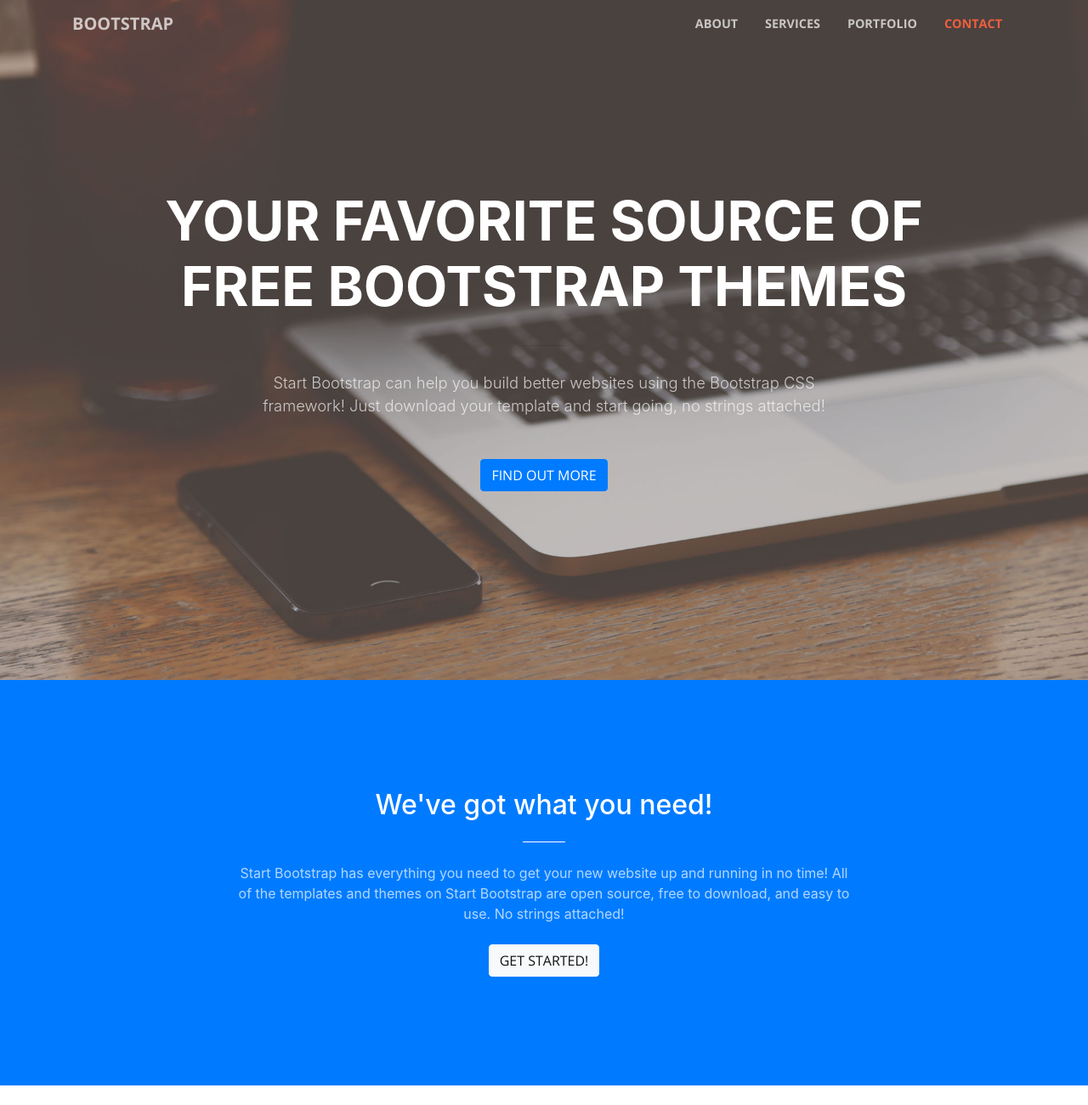
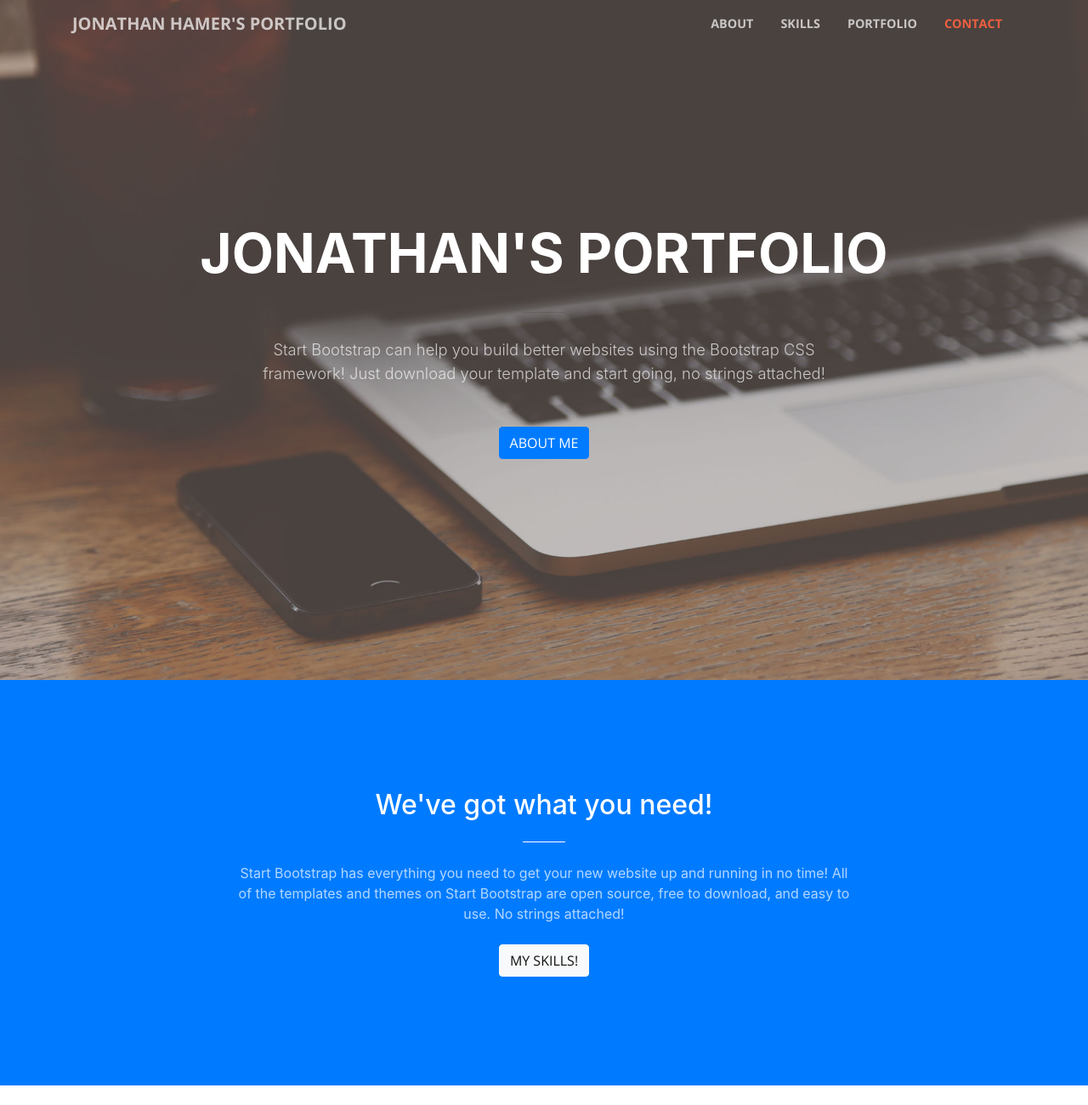
Before and after one commit to hamerjjh/hamerjjh.github.io, a website with bundled scripts: page index.html in a window 1280 px wide. Shown: the top 1300 px of the page at 85% size. Built offline with nearby package versions, Linux system fonts and the light colour scheme.

Commit message:
header changes

```diff
--- a/index.html
+++ b/index.html
@@ -31,7 +31,7 @@
     <!-- Navigation -->
     <nav class="navbar navbar-expand-lg navbar-light fixed-top" id="mainNav">
       <div class="container">
-        <a class="navbar-brand js-scroll-trigger" href="#page-top"> Bootstrap</a>
+        <a class="navbar-brand js-scroll-trigger" href="#page-top"> Jonathan Hamer's Portfolio</a>
         <button class="navbar-toggler navbar-toggler-right" type="button" data-toggle="collapse" data-target="#navbarResponsive" aria-controls="navbarResponsive" aria-expanded="false" aria-label="Toggle navigation">
           <span class="navbar-toggler-icon"></span>
         </button>
@@ -41,7 +41,7 @@
               <a class="nav-link js-scroll-trigger" href="#about">About</a>
             </li>
             <li class="nav-item">
-              <a class="nav-link js-scroll-trigger" href="#services">Services</a>
+              <a class="nav-link js-scroll-trigger" href="#services">Skills</a>
             </li>
             <li class="nav-item">
               <a class="nav-link js-scroll-trigger" href="#portfolio">Portfolio</a>
@@ -59,13 +59,13 @@
         <div class="row">
           <div class="col-lg-10 mx-auto">
             <h1 class="text-uppercase">
-              <strong>Your Favorite Source of Free Bootstrap Themes</strong>
+              <strong>Jonathan's Portfolio</strong>
             </h1>
             <hr>
           </div>
           <div class="col-lg-8 mx-auto">
             <p class="text-faded mb-5">Start Bootstrap can help you build better websites using the Bootstrap CSS framework! Just download your template and start going, no strings attached!</p>
-            <a class="btn btn-primary btn-xl js-scroll-trigger" href="#about">Find Out More</a>
+            <a class="btn btn-primary btn-xl js-scroll-trigger" href="#about">About Me</a>
           </div>
         </div>
       </div>
@@ -78,7 +78,7 @@
             <h2 class="section-heading text-white">We've got what you need!</h2>
             <hr class="light my-4">
             <p class="text-faded mb-4">Start Bootstrap has everything you need to get your new website up and running in no time! All of the templates and themes on Start Bootstrap are open source, free to download, and easy to use. No strings attached!</p>
-            <a class="btn btn-light btn-xl js-scroll-trigger" href="#services">Get Started!</a>
+            <a class="btn btn-light btn-xl js-scroll-trigger" href="#services">My Skills!</a>
           </div>
         </div>
       </div>
```
